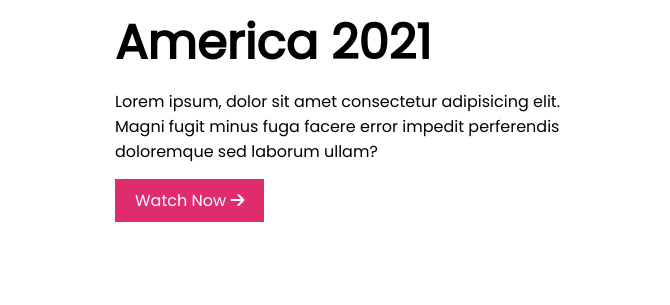
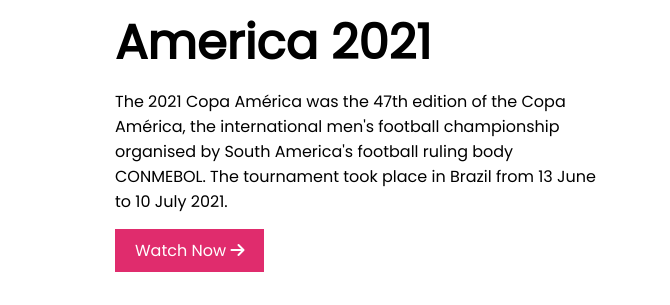
Before and after one commit to alamgirjuab/2nd-assignment-responsive-football, a plain HTML site: page index.html in a window 1280 px wide. Shown: the part 3031-3336 px from the top of the page, 0-670 px from the left. Drawn offline with Linux system fonts and the light colour scheme.

Commit message:
complete

```diff
--- a/index.html
+++ b/index.html
@@ -112,8 +112,9 @@
         <div class="bottom-section">
             <div class="bottom-left">
                 <h1>All Highlights Copa America 2021</h1>
-                <p>Lorem ipsum, dolor sit amet consectetur adipisicing elit. Magni fugit minus fuga facere error impedit
-                    perferendis doloremque sed laborum ullam?</p>
+                <p>The 2021 Copa América was the 47th edition of the Copa América, the international men's football
+                    championship organised by South America's football ruling body CONMEBOL. The tournament took place
+                    in Brazil from 13 June to 10 July 2021.</p>
                 <a class="btn" href="https://www.fifa.com/" target="_blank">Watch Now <i
                         class="fas fa-arrow-right"></i></a>
             </div>
```
